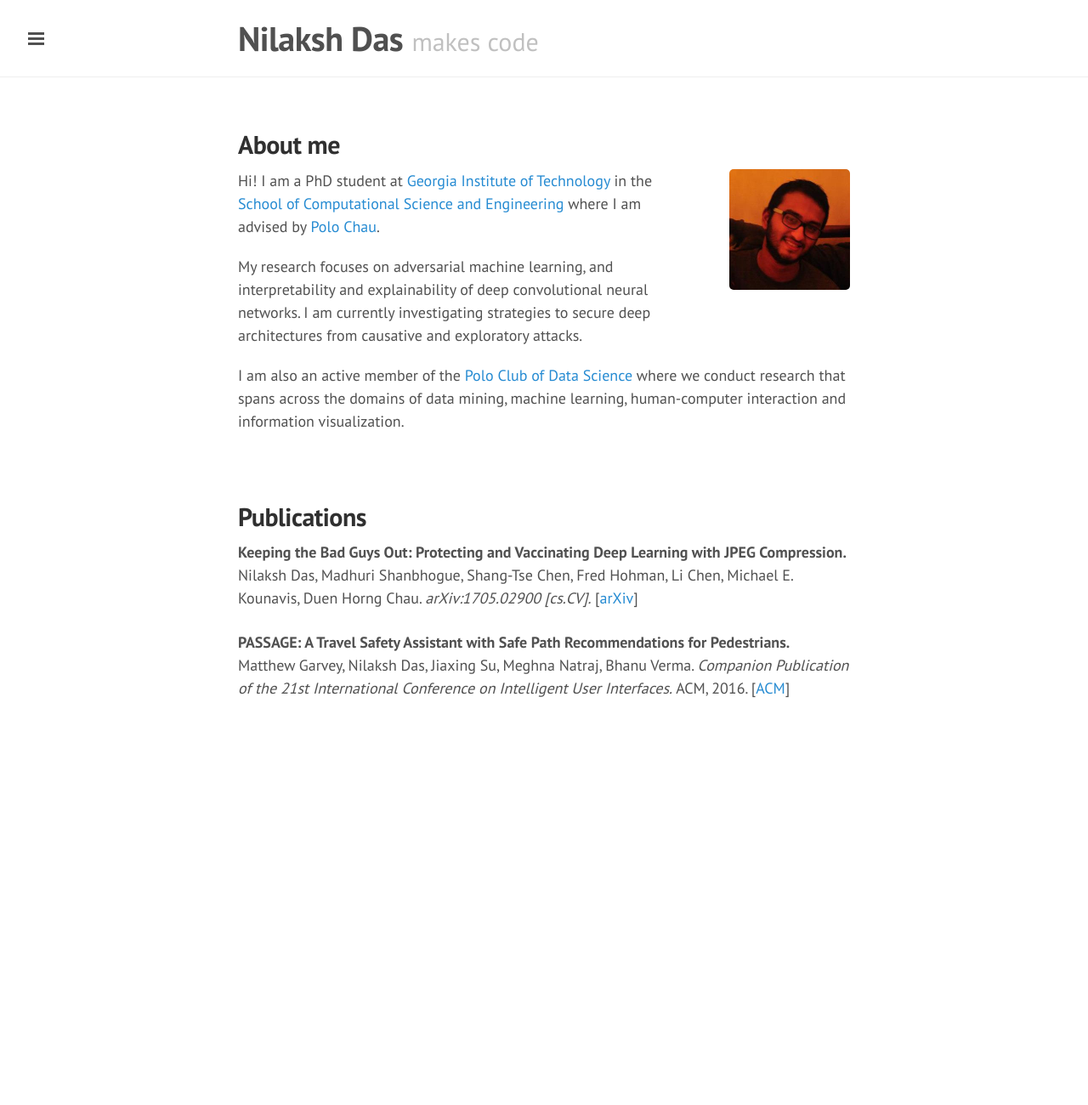
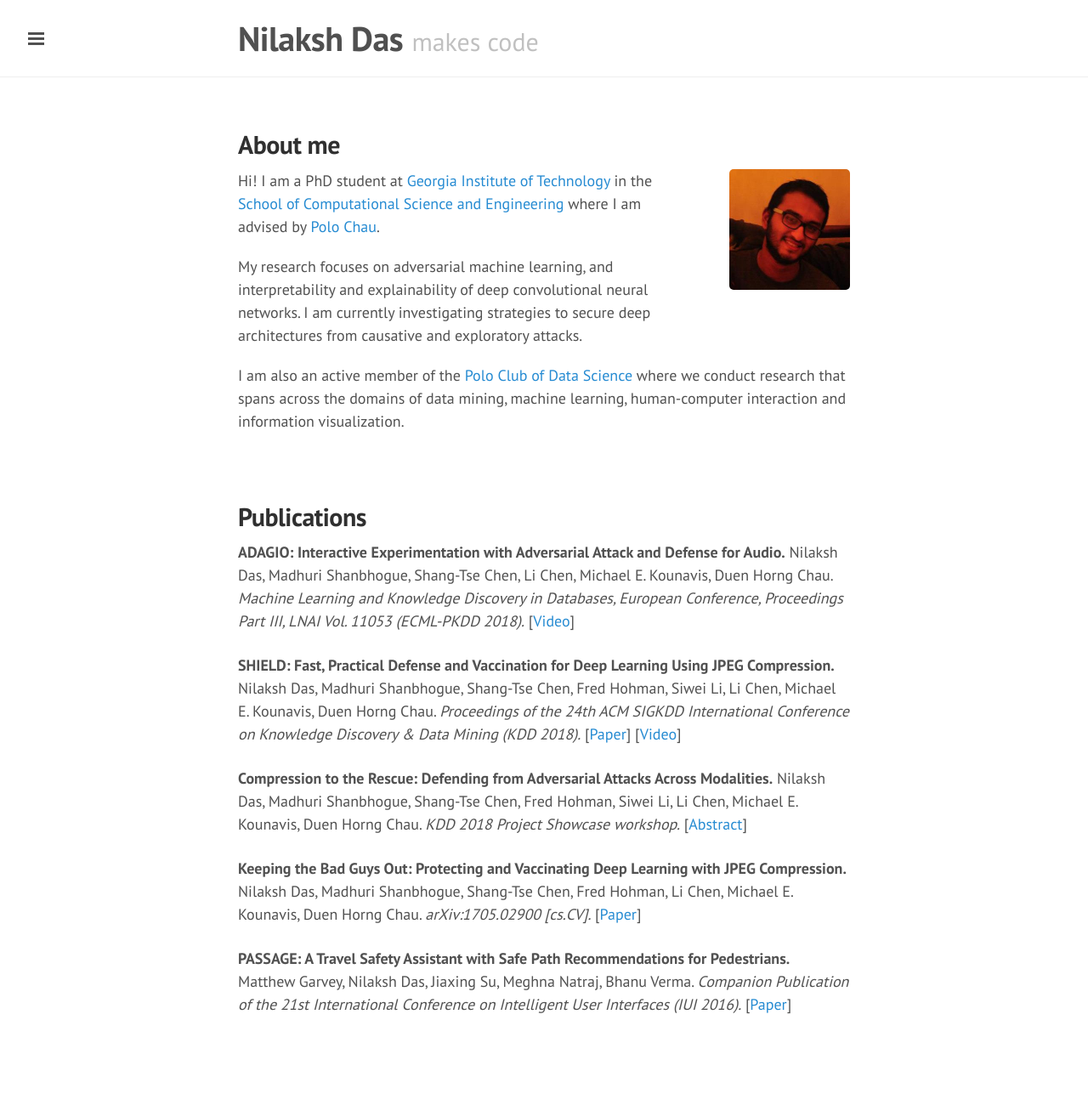
Before and after one commit to nilakshdas/nilakshdas.github.io, a Jekyll site: the page built from index.html, in a window 1280 px wide. Shown: the whole page at 85% size. Built offline with Jekyll 4.4.1, drawn with Linux system fonts in a browser that asks for light colours; nearby versions of some CDN libraries; before the commit the page ends 928 px from its top, so only the background shows below that.

Commit message:
Updated publications

```diff
--- a/index.html
+++ b/index.html
@@ -20,13 +20,41 @@ layout: page
 
 <h2 class="page-title" id="publications">Publications</h2>
 <div class="post">
+    <p class="publication">
+		<span class="pub-title">ADAGIO: Interactive Experimentation with Adversarial Attack and Defense for Audio.</span>
+
+		<span class="pub-authors">Nilaksh Das, Madhuri Shanbhogue, Shang-Tse Chen, Li Chen, Michael E. Kounavis, Duen Horng Chau.</span>
+
+		<span class="pub-location">Machine Learning and Knowledge Discovery in Databases, European Conference, Proceedings Part III, LNAI Vol. 11053 (ECML-PKDD 2018).</span>
+		[<a href="https://youtu.be/0W2BKMwSfVQ" target="_blank">Video</a>]
+	</p>
+
+	<p class="publication">
+		<span class="pub-title">SHIELD: Fast, Practical Defense and Vaccination for Deep Learning Using JPEG Compression.</span>
+
+		<span class="pub-authors">Nilaksh Das, Madhuri Shanbhogue, Shang-Tse Chen, Fred Hohman, Siwei Li, Li Chen, Michael E. Kounavis, Duen Horng Chau.</span>
+
+		<span class="pub-location">Proceedings of the 24th ACM SIGKDD International Conference on Knowledge Discovery & Data Mining (KDD 2018).</span>
+		[<a href="https://dl.acm.org/citation.cfm?id=3219910" target="_blank">Paper</a>]
+		[<a href="https://youtu.be/zUB2-i7rSb4" target="_blank">Video</a>]
+	</p>
+
+	<p class="publication">
+		<span class="pub-title">Compression to the Rescue: Defending from Adversarial Attacks Across Modalities.</span>
+
+		<span class="pub-authors">Nilaksh Das, Madhuri Shanbhogue, Shang-Tse Chen, Fred Hohman, Siwei Li, Li Chen, Michael E. Kounavis, Duen Horng Chau.</span>
+
+		<span class="pub-location">KDD 2018 Project Showcase workshop.</span>
+		[<a href="https://www.kdd.org/kdd2018/files/project-showcase/KDD18_paper_1800.pdf" target="_blank">Abstract</a>]
+	</p>
+
 	<p class="publication">
 		<span class="pub-title">Keeping the Bad Guys Out: Protecting and Vaccinating Deep Learning with JPEG Compression.</span>
 
 		<span class="pub-authors">Nilaksh Das, Madhuri Shanbhogue, Shang-Tse Chen, Fred Hohman, Li Chen, Michael E. Kounavis, Duen Horng Chau.</span>
 
 		<span class="pub-location">arXiv:1705.02900 [cs.CV].</span>
-		[<a href="https://arxiv.org/abs/1705.02900" target="_blank">arXiv</a>]
+		[<a href="https://arxiv.org/abs/1705.02900" target="_blank">Paper</a>]
 	</p>
 
 	<p class="publication">
@@ -34,8 +62,7 @@ layout: page
 
 		<span class="pub-authors">Matthew Garvey, Nilaksh Das, Jiaxing Su, Meghna Natraj, Bhanu Verma.</span>
 
-		<span class="pub-location">Companion Publication of the 21st International Conference on Intelligent User Interfaces.</span>
-		<span>ACM, 2016.</span>
-		[<a href="https://dl.acm.org/citation.cfm?id=2879470" target="_blank">ACM</a>]
+		<span class="pub-location">Companion Publication of the 21st International Conference on Intelligent User Interfaces (IUI 2016).</span>
+		[<a href="https://dl.acm.org/citation.cfm?id=2879470" target="_blank">Paper</a>]
 	</p>
 </div>
```
